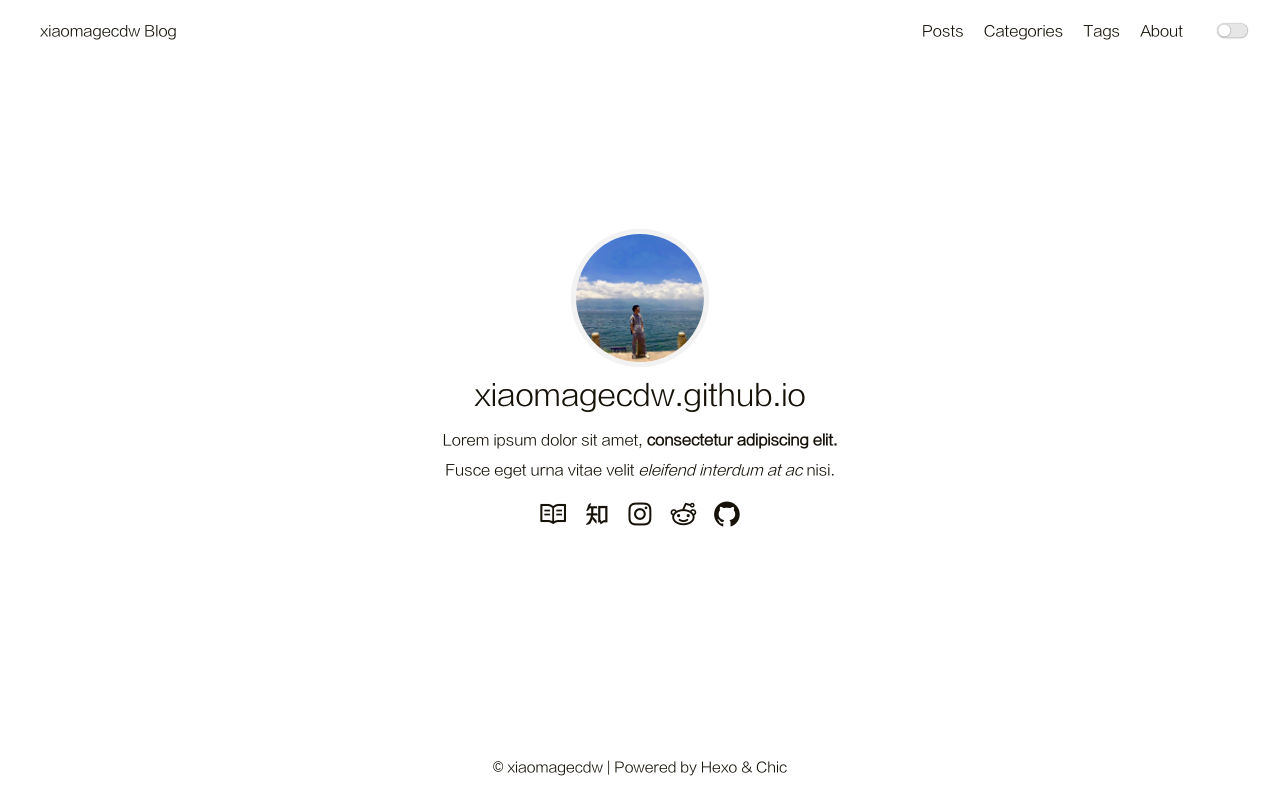
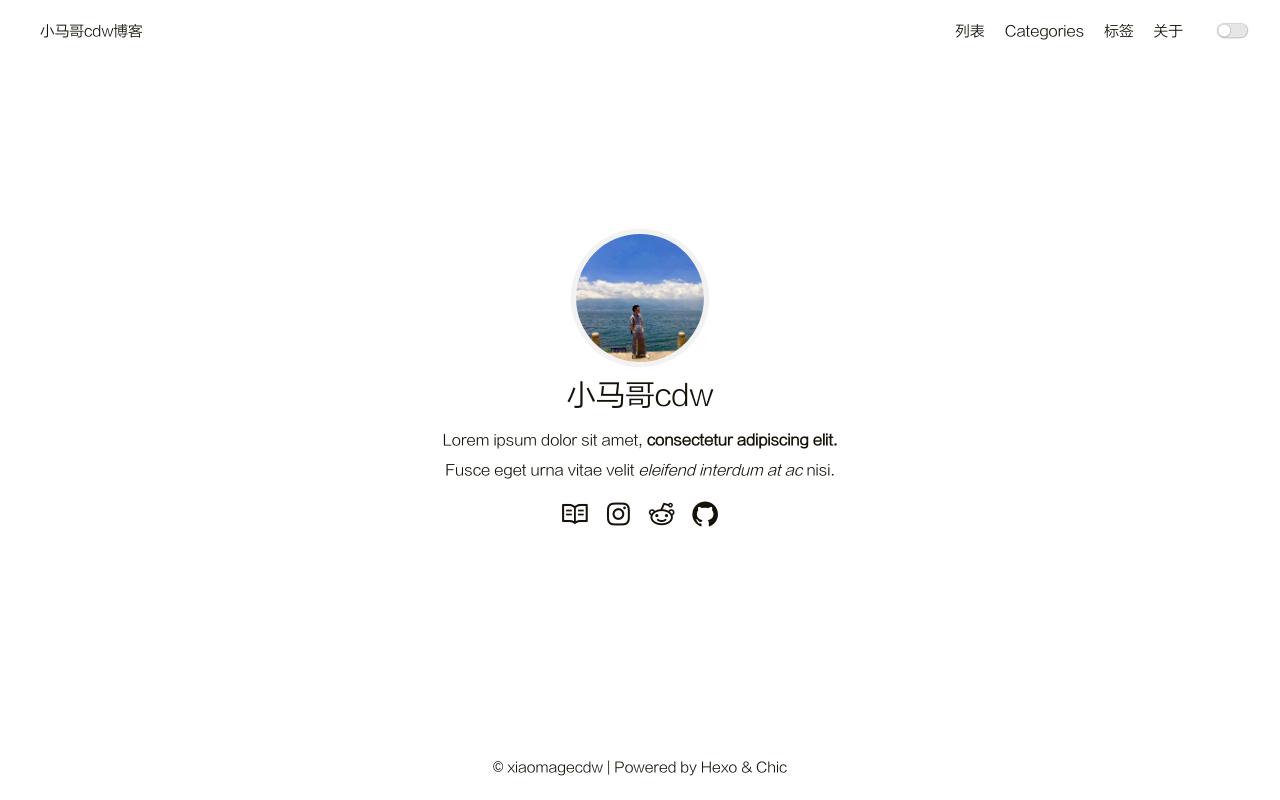
Before and after one commit to xiaomagecdw/xiaomagecdw.github.io, a plain HTML site: page index.html in a window 1280 px wide. Drawn offline with Linux system fonts and the light colour scheme.

Commit message:
Site updated: 2019-11-20 21:15:00

```diff
--- a/index.html
+++ b/index.html
@@ -49,16 +49,16 @@
         <header>
     <nav class="navbar">
         <div class="container">
-            <div class="navbar-header header-logo"><a href="/">xiaomagecdw Blog</a></div>
+            <div class="navbar-header header-logo"><a href="/">小马哥cdw博客</a></div>
             <div class="menu navbar-right">
 
-                    <a class="menu-item" href="/archives">Posts</a>
+                    <a class="menu-item" href="/archives">列表</a>
 
                     <a class="menu-item" href="/category">Categories</a>
 
-                    <a class="menu-item" href="/tag">Tags</a>
+                    <a class="menu-item" href="/tag">标签</a>
 
-                    <a class="menu-item" href="/about">About</a>
+                    <a class="menu-item" href="/about">关于</a>
 
                 <input id="switch_default" type="checkbox" class="switch_default">
                 <label for="switch_default" class="toggleBtn"></label>
@@ -72,19 +72,19 @@
         <div class="container">
             <div class="navbar-header">
                 <div>
-                    <a href="/">xiaomagecdw Blog</a><a id="mobile-toggle-theme">·&nbsp;Light</a>
+                    <a href="/">小马哥cdw博客</a><a id="mobile-toggle-theme">·&nbsp;Light</a>
                 </div>
                 <div class="menu-toggle" onclick="mobileBtn()">&#9776; Menu</div>
             </div>
             <div class="menu" id="mobile-menu">
 
-                    <a class="menu-item" href="/archives">Posts</a>
+                    <a class="menu-item" href="/archives">列表</a>
 
                     <a class="menu-item" href="/category">Categories</a>
 
-                    <a class="menu-item" href="/tag">Tags</a>
+                    <a class="menu-item" href="/tag">标签</a>
 
-                    <a class="menu-item" href="/about">About</a>
+                    <a class="menu-item" href="/about">关于</a>
 
             </div>
         </div>
@@ -109,9 +109,9 @@
     <div class="container">
     <div class="intro">
         <div class="avatar">
-            <a href="/archives"><img src="/image/cangshan.jpeg"></a>
+            <a href="/"><img src="/image/cangshan.jpeg"></a>
         </div>
-        <div class="nickname">xiaomagecdw.github.io</div>
+        <div class="nickname">小马哥cdw</div>
         <div class="description"><p>Lorem ipsum dolor sit amet, <strong>consectetur adipiscing elit.</strong> <br>Fusce eget urna vitae velit <em>eleifend interdum at ac</em> nisi.</p>
 </div>
         <div class="links">
@@ -121,13 +121,6 @@
 
 
                             <i class="iconfont icon-blog"></i>
-
-                    </a>
-
-                    <a class="link-item" title="ZhiHu" href="https://www.zhihu.com/people/sirice" target="_blank" rel="noopener">
-
-
-                            <i class="iconfont icon-zhihu"></i>
 
                     </a>
 
```
Also changed, not shown: 2019/10/30/123cdw/index.html (+8 -8 lines), 2019/10/30/hello-world/index.html (+8 -8 lines), 2019/10/30/xiaomagecdw/index.html (+8 -8 lines), 2019/11/01/Linux操作命令/index.html (+8 -8 lines), 2019/11/01/ReviewBoard环境搭建/index.html (+8 -8 lines), archives/2019/10/index.html (+8 -8 lines), archives/2019/11/index.html (+8 -8 lines), archives/2019/index.html (+8 -8 lines), archives/index.html (+8 -8 lines), categories/RevewBoard安装/index.html (+8 -8 lines), categories/linux/index.html (+8 -8 lines), tags/Centos-7/index.html (+8 -8 lines), tags/Linux命令/index.html (+8 -8 lines).
